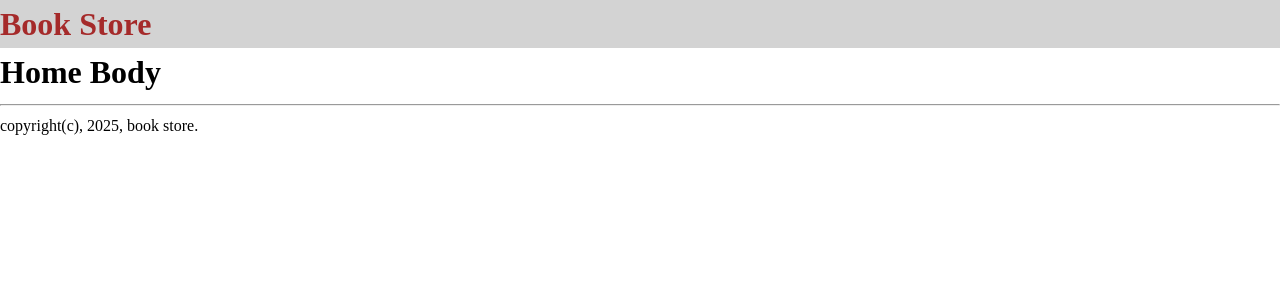
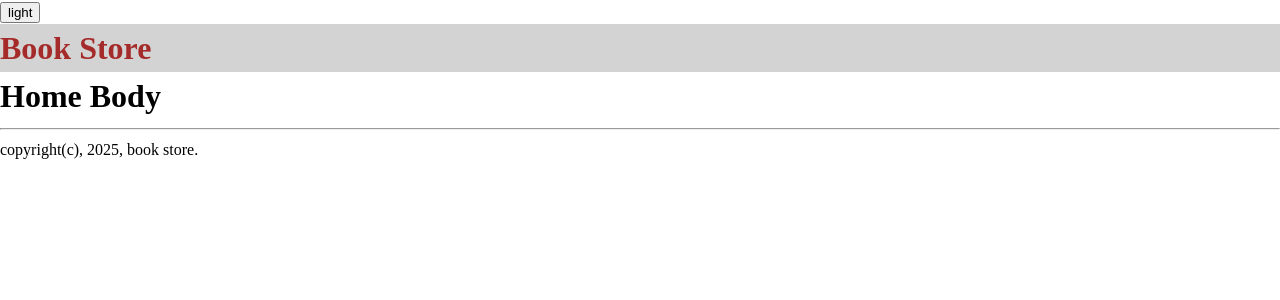
Before and after one commit to suooo/Book-Store, a React (Create React App) app: page / in a window 1280 px wide. Shown: the top 300 px of the page. Built offline with nearby package versions, Linux system fonts and the light colour scheme.

Commit message:
feat: theme switcher 만들기

```diff
--- a/src/App.tsx
+++ b/src/App.tsx
@@ -2,17 +2,20 @@
 import Home from "./pages/Home";
 import { GlobalStyle } from "./style/global";
 import { ThemeProvider } from "styled-components";
-import { dark, light } from "./style/theme";
+import { ThemeName, getTheme } from "./style/theme";
+import ThemeSwitcher from "./components/header/ThemeSwitcher";
+import { useContext, useState } from "react";
+import { BookStoreThemeProvider, ThemeContext } from "./context/themeContext";
 
 function App() {
   return (
     <>
-      <ThemeProvider theme={light}>
-        <GlobalStyle themeName="light" />
+      <BookStoreThemeProvider>
+        <ThemeSwitcher />
         <Layout>
           <Home />
         </Layout>
-      </ThemeProvider>
+      </BookStoreThemeProvider>
     </>
   );
 }
--- /dev/null
+++ b/src/components/header/ThemeSwitcher.tsx
@@ -0,0 +1,9 @@
+import { useContext } from "react";
+import { ThemeName } from "../../style/theme";
+import { ThemeContext } from "../../context/themeContext";
+
+function ThemeSwitcher() {
+  const { themeName, toggleTheme } = useContext(ThemeContext);
+  return <button onClick={toggleTheme}>{themeName}</button>;
+}
+export default ThemeSwitcher;
--- /dev/null
+++ b/src/context/themeContext.tsx
@@ -0,0 +1,37 @@
+import { ReactNode, createContext, useState } from "react";
+import { ThemeName, getTheme } from "../style/theme";
+import { ThemeProvider } from "styled-components";
+import { GlobalStyle } from "../style/global";
+
+interface State {
+  themeName: ThemeName;
+  toggleTheme: () => void;
+}
+
+export const state = {
+  themeName: "light" as ThemeName,
+  toggleTheme: () => {},
+};
+
+export const ThemeContext = createContext<State>(state);
+
+export const BookStoreThemeProvider = ({
+  children,
+}: {
+  children: ReactNode;
+}) => {
+  const [themeName, setThemeName] = useState<ThemeName>("light");
+
+  const toggleTheme = () => {
+    setThemeName(themeName === "light" ? "dark" : "light");
+  };
+
+  return (
+    <ThemeContext.Provider value={{ themeName, toggleTheme }}>
+      <ThemeProvider theme={getTheme(themeName)}>
+        <GlobalStyle themeName={themeName} />
+        {children}
+      </ThemeProvider>
+    </ThemeContext.Provider>
+  );
+};
--- a/src/style/global.ts
+++ b/src/style/global.ts
@@ -10,6 +10,8 @@
     body{
         padding: 0;
         margin: 0;
+        background-color:  ${(props) =>
+          props.themeName === "light" ? "white" : "black"};
     }
 
     h1{
@@ -17,6 +19,6 @@
     }
 
     * {
-        color: ${(props) => (props.themeName === "light" ? "black" : "white")}
+        color: ${(props) => (props.themeName === "light" ? "black" : "white")};
     }
 `;
--- a/src/style/theme.ts
+++ b/src/style/theme.ts
@@ -27,3 +27,12 @@
     third: "darkgreen",
   },
 };
+
+export const getTheme = (themeName: ThemeName): Theme => {
+  switch (themeName) {
+    case "light":
+      return light;
+    case "dark":
+      return dark;
+  }
+};
```
